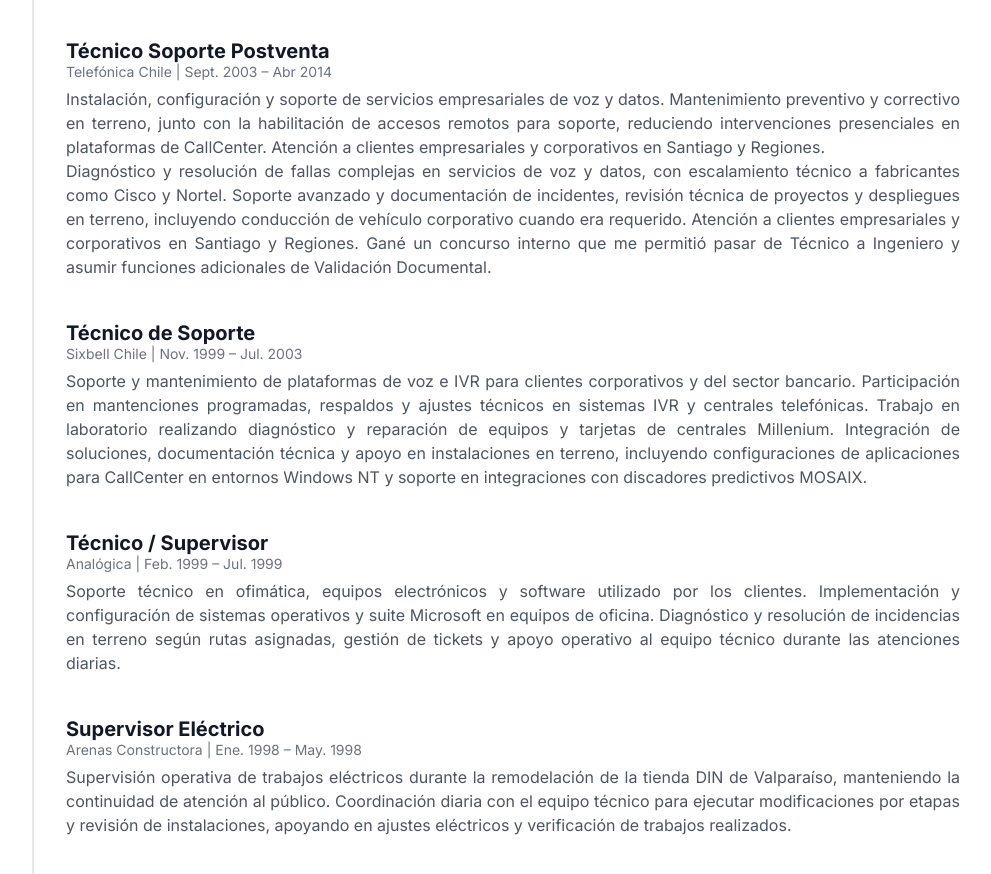
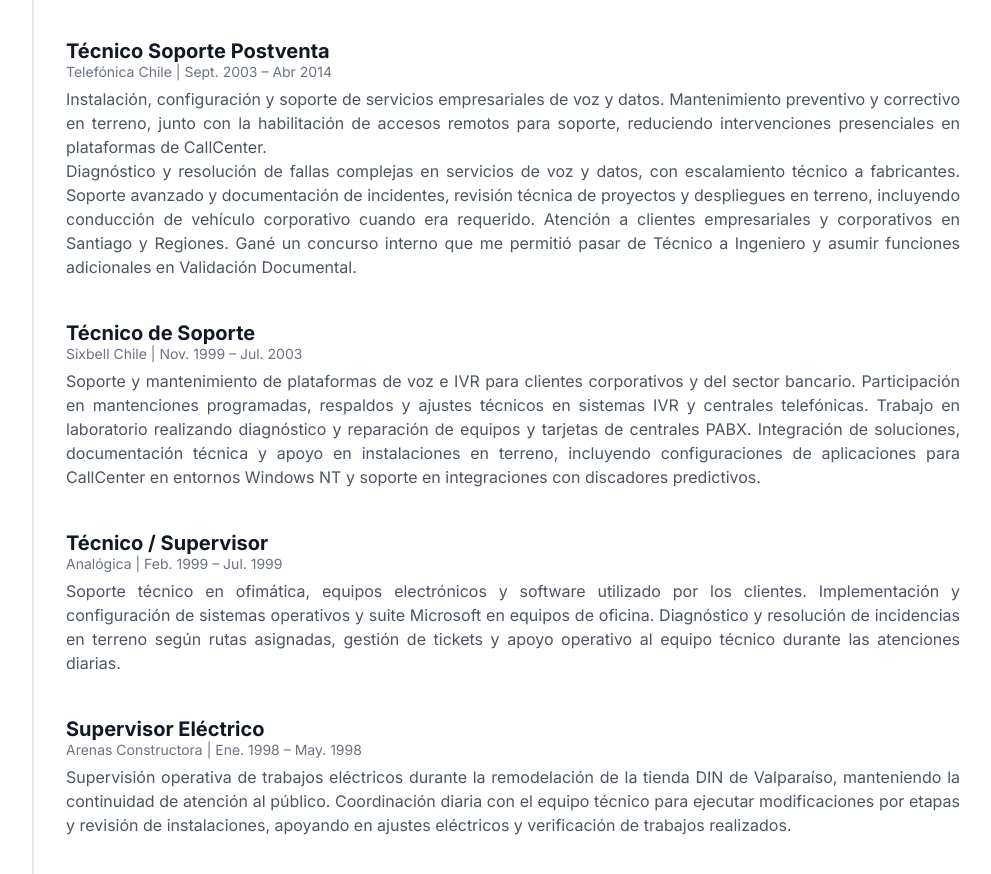
Before and after one commit to Marcelo-Valdes/mi-trayectoria-tecnica, a plain HTML site: page index.html in a window 1280 px wide. Shown: the part 2052-2926 px from the top of the page, without its empty margins (168-1159 px from the left). Drawn offline with nearby package versions, Linux system fonts and the light colour scheme.

Commit message:
Update index.html
modificacion 2

```diff
--- a/index.html
+++ b/index.html
@@ -313,13 +313,13 @@
                     <div class="mb-10 ml-8 timeline-item">
                         <h3 class="text-xl font-semibold text-gray-900">Técnico Soporte Postventa</h3>
                         <time class="block mb-2 text-sm font-normal leading-none text-gray-500">Telefónica Chile | Sept. 2003 – Abr 2014</time>
-                        <p class="text-base font-normal text-gray-600 text-justify text-justify-mobile">Instalación, configuración y soporte de servicios empresariales de voz y datos. Mantenimiento preventivo y correctivo en terreno, junto con la habilitación de accesos remotos para soporte, reduciendo intervenciones presenciales en plataformas de CallCenter. Atención a clientes empresariales y corporativos en Santiago y Regiones.</p>
-						<p class="text-base font-normal text-gray-600 text-justify text-justify-mobile">Diagnóstico y resolución de fallas complejas en servicios de voz y datos, con escalamiento técnico a fabricantes como Cisco y Nortel. Soporte avanzado y documentación de incidentes, revisión técnica de proyectos y despliegues en terreno, incluyendo conducción de vehículo corporativo cuando era requerido. Atención a clientes empresariales y corporativos en Santiago y Regiones. Gané un concurso interno que me permitió pasar de Técnico a Ingeniero y asumir funciones adicionales de Validación Documental.</p>
+                        <p class="text-base font-normal text-gray-600 text-justify text-justify-mobile">Instalación, configuración y soporte de servicios empresariales de voz y datos. Mantenimiento preventivo y correctivo en terreno, junto con la habilitación de accesos remotos para soporte, reduciendo intervenciones presenciales en plataformas de CallCenter.</p>
+						<p class="text-base font-normal text-gray-600 text-justify text-justify-mobile">Diagnóstico y resolución de fallas complejas en servicios de voz y datos, con escalamiento técnico a fabricantes. Soporte avanzado y documentación de incidentes, revisión técnica de proyectos y despliegues en terreno, incluyendo conducción de vehículo corporativo cuando era requerido. Atención a clientes empresariales y corporativos en Santiago y Regiones. Gané un concurso interno que me permitió pasar de Técnico a Ingeniero y asumir funciones adicionales en Validación Documental.</p>
                     </div>
 					<div class="mb-10 ml-8 timeline-item">
                         <h3 class="text-xl font-semibold text-gray-900">Técnico de Soporte</h3>
                         <time class="block mb-2 text-sm font-normal leading-none text-gray-500">Sixbell Chile | Nov. 1999 – Jul. 2003</time>
-                        <p class="text-base font-normal text-gray-600 text-justify text-justify-mobile">Soporte y mantenimiento de plataformas de voz e IVR para clientes corporativos y del sector bancario. Participación en mantenciones programadas, respaldos y ajustes técnicos en sistemas IVR y centrales telefónicas. Trabajo en laboratorio realizando diagnóstico y reparación de equipos y tarjetas de centrales Millenium. Integración de soluciones, documentación técnica y apoyo en instalaciones en terreno, incluyendo configuraciones de aplicaciones para CallCenter en entornos Windows NT y soporte en integraciones con discadores predictivos MOSAIX.</p>
+                        <p class="text-base font-normal text-gray-600 text-justify text-justify-mobile">Soporte y mantenimiento de plataformas de voz e IVR para clientes corporativos y del sector bancario. Participación en mantenciones programadas, respaldos y ajustes técnicos en sistemas IVR y centrales telefónicas. Trabajo en laboratorio realizando diagnóstico y reparación de equipos y tarjetas de centrales PABX. Integración de soluciones, documentación técnica y apoyo en instalaciones en terreno, incluyendo configuraciones de aplicaciones para CallCenter en entornos Windows NT y soporte en integraciones con discadores predictivos.</p>
                     </div>
 					<div class="mb-10 ml-8 timeline-item">
                         <h3 class="text-xl font-semibold text-gray-900">Técnico / Supervisor</h3>
```
